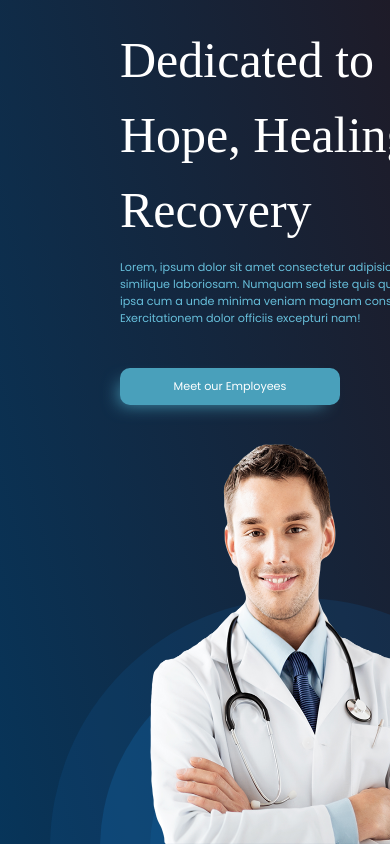
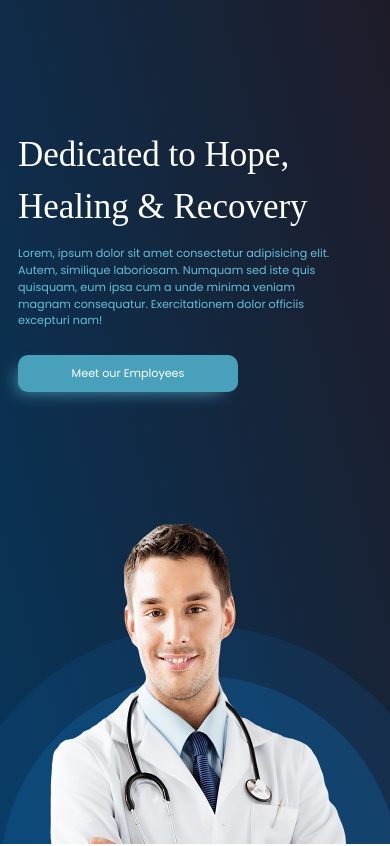
Before and after one commit to SmilingWitch/clinic, a React (Vite) app: page / in a window 390 px wide. Shown: the top 846 px of the page. Built offline with nearby package versions, Linux system fonts and the light colour scheme; the HTML template or start-up script is replaced by a standard one; a web font is replaced by a local one.

Commit message:
feat: make home responsive

```diff
--- a/src/components/home/Home.css
+++ b/src/components/home/Home.css
@@ -23,23 +23,25 @@
 
 .home{
     position: relative;
-    width: 100% ;
+    width: 100%;
     height: 100vh;
     overflow: hidden;
     background: var(--deepBlue);
     background: linear-gradient(75deg,var(--blue5 ),var(--deepBlue) );
     display: grid;
-    grid-template-columns: repeat(auto-fill, minmax(600px,1fr));
+    grid-template-columns: repeat(auto-fill, minmax(500px,1fr));
 }
+.infoBx{
+    width: 60%;
+}
+
 .sideBx{
     position: relative;
     width: 100%;
     display: flex;
     align-items: end ;
     justify-content: center;
-}
-.infoBx{
-    width: 60%;
+    height: 100%;
 }
 
 .imgHome{
@@ -60,7 +62,6 @@
     display: flex ;
     align-items: center ;
     justify-content: center;
-
 }
 .infoH{
     position: relative ;
@@ -84,7 +85,8 @@
 .btnBx1{
     position: relative;
     width: 200px ;
-    top: 30px;
+    top: 15px;
+
 }
 
 .circleBx{
@@ -122,3 +124,47 @@
     border-radius: 50% ;
     background: var(--blue2T2);
 }
+
+@media  (max-width: 1000px){
+    .home{
+        grid-template-columns: repeat(auto-fill, minmax(400px,1fr));
+    }
+    .infoHeader, .sideBx{
+        margin-top: 80px;
+    }
+
+    .infoHeader{
+        height: 100% ;
+    }
+    .header{
+        font-size: 40px;
+        width: 100%;
+        font-family: 'Anglecia';
+        margin: 0 auto;
+    }
+
+}
+
+@media  (max-width: 656px){
+    .header{
+        font-size: 35px;
+        width: 100%;
+        font-family: 'Anglecia';
+        margin: 0 auto;
+        height: 100%;
+    }
+    .infoHeader{
+        position: relative ;
+        width: 90% ;
+    }
+    .infoBx{
+        width: 90%;
+        margin: 0 auto;
+    }
+    .infoH{
+        position: relative ;
+        width: 100%;
+        margin: 0 auto;
+    }
+
+}
```
